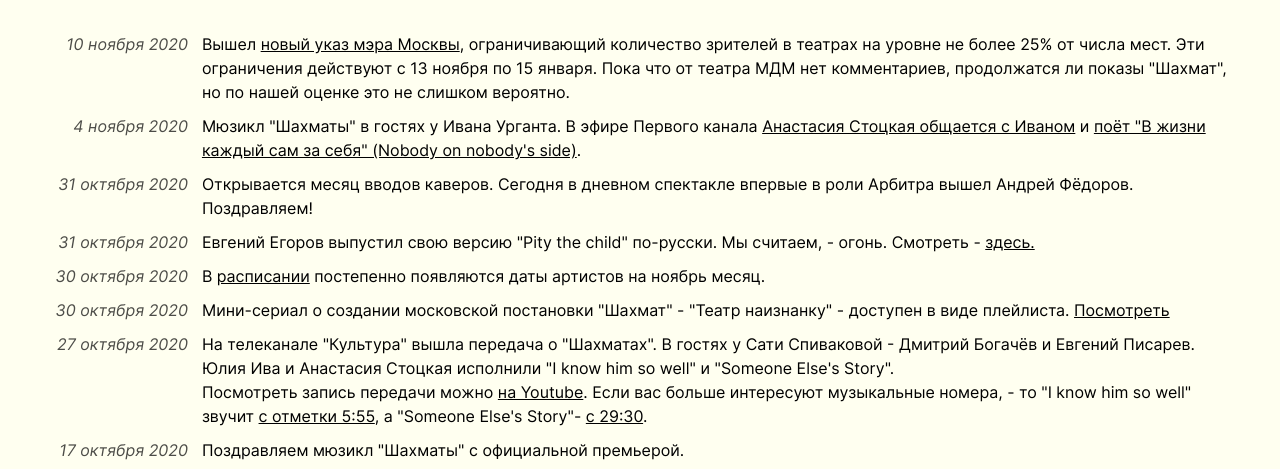
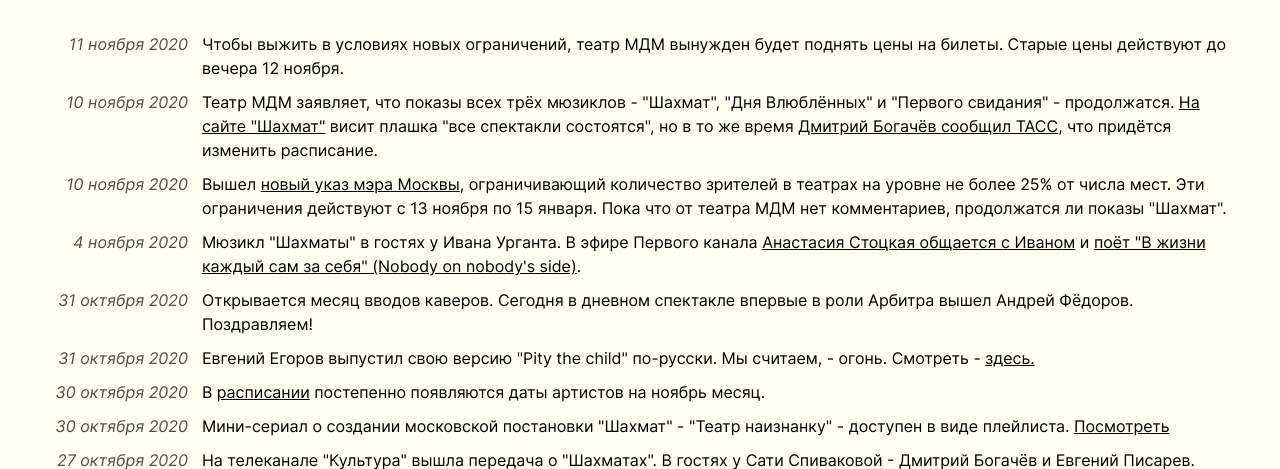
Before and after one commit to arflit/chess, a plain HTML site: page index.html in a window 1280 px wide. Shown: the part 265-734 px from the top of the page. Drawn offline with Linux system fonts and the light colour scheme.

Commit message:
mфшдasdfasdfa

```diff
--- a/index.html
+++ b/index.html
@@ -35,8 +35,16 @@
     </header>
     <main class="content">
       <div class="song__two-columns">
+        <p class="song__role">11&nbsp;ноября&nbsp;2020</p>
+        <p class="song__lyric">Чтобы выжить в условиях новых ограничений, театр МДМ вынужден будет поднять цены на билеты. Старые цены действуют до вечера 12 ноября.</p>
+      </div>
+      <div class="song__two-columns">
         <p class="song__role">10&nbsp;ноября&nbsp;2020</p>
-        <p class="song__lyric">Вышел <a href="https://www.mos.ru/mayor/themes/18299/6918050/"  target="_blank" class="link">новый указ мэра Москвы</a>, ограничивающий количество зрителей в театрах на уровне не более 25% от числа мест. Эти ограничения действуют с 13 ноября по 15 января. Пока что от театра МДМ нет комментариев, продолжатся ли показы "Шахмат", но по нашей оценке это не слишком вероятно.</p>
+        <p class="song__lyric">Театр МДМ заявляет, что показы всех трёх мюзиклов - "Шахмат", "Дня Влюблённых" и "Первого свидания" - продолжатся. <a href="https://chessmusical.ru"  target="_blank" class="link">На сайте "Шахмат"</a> висит плашка "все спектакли состоятся", но в то же время <a href="https://tass.ru/moskva/9965187" target="_blank" class="link">Дмитрий Богачёв сообщил ТАСС</a>, что придётся изменить расписание.</p>
+      </div>
+      <div class="song__two-columns">
+        <p class="song__role">10&nbsp;ноября&nbsp;2020</p>
+        <p class="song__lyric">Вышел <a href="https://www.mos.ru/mayor/themes/18299/6918050/"  target="_blank" class="link">новый указ мэра Москвы</a>, ограничивающий количество зрителей в театрах на уровне не более 25% от числа мест. Эти ограничения действуют с 13 ноября по 15 января. Пока что от театра МДМ нет комментариев, продолжатся ли показы "Шахмат".</p>
       </div>
       <div class="song__two-columns">
         <p class="song__role">4&nbsp;ноября&nbsp;2020</p>
```
